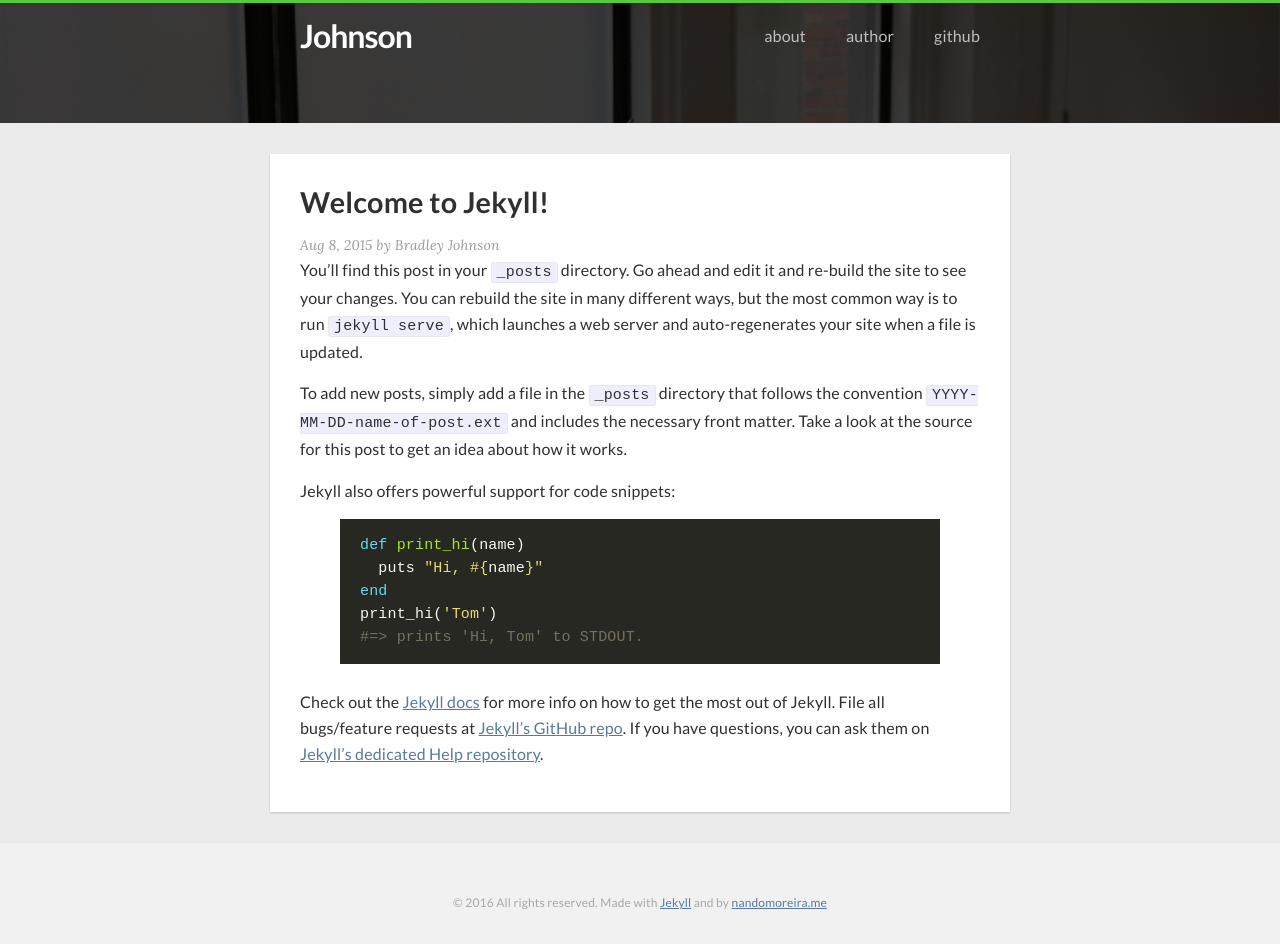
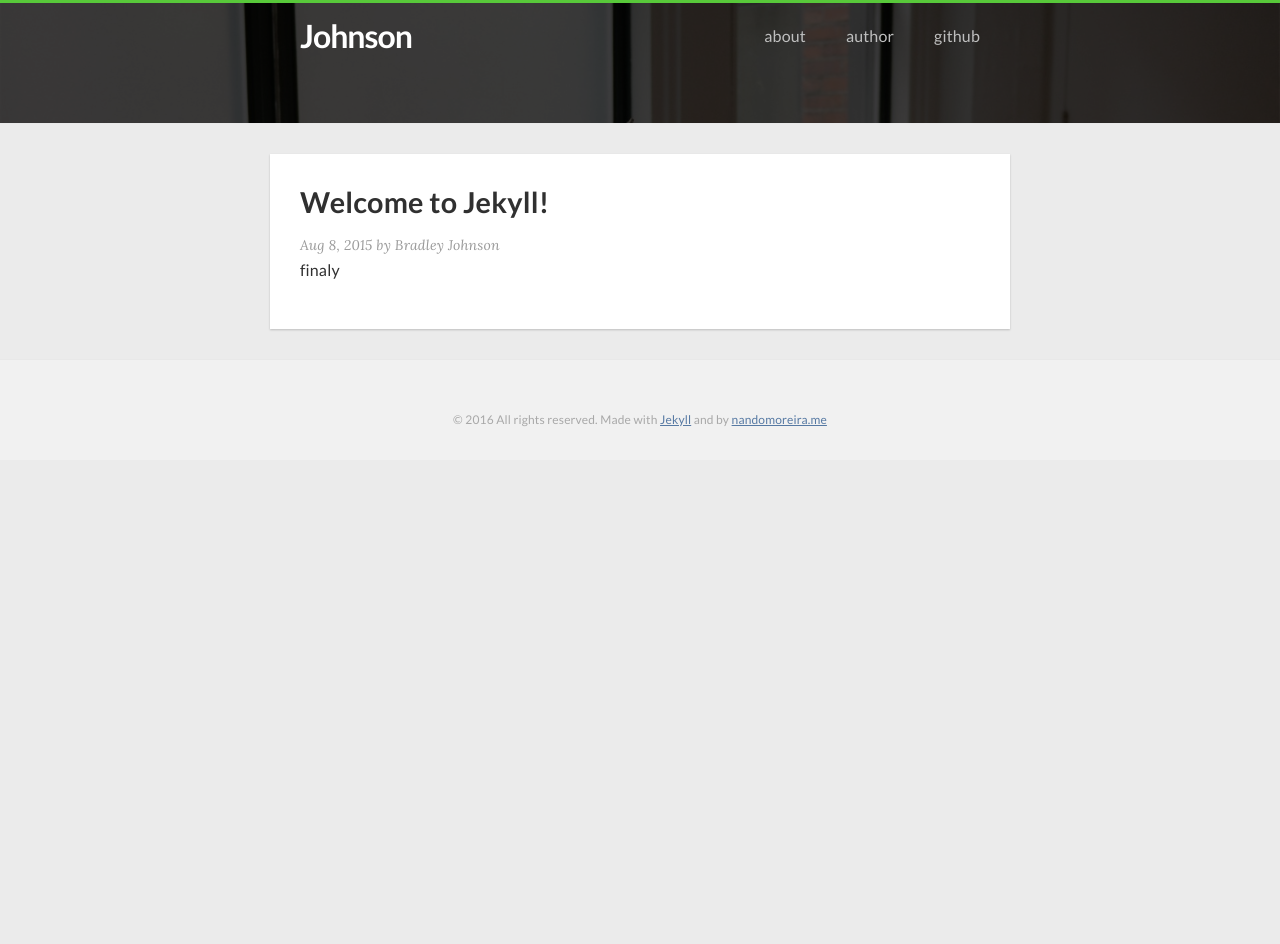
Before and after one commit to zsfbradleyjohnson/zsfbradleyjohnson.github.io, a Jekyll site: the page built from _posts/2015-08-08-welcome-to-jekyll.markdown, in a window 1280 px wide. Built offline with Jekyll 4.4.1, drawn with Linux system fonts in a browser that asks for light colours; nearby versions of some CDN libraries; after the commit the page ends 900 px from its top, so only the background shows below that.

Commit message:
change info

```diff
--- a/_posts/2015-08-08-welcome-to-jekyll.markdown
+++ b/_posts/2015-08-08-welcome-to-jekyll.markdown
@@ -5,22 +5,4 @@
 categories: jekyll update
 comments: true
 ---
-You’ll find this post in your `_posts` directory. Go ahead and edit it and re-build the site to see your changes. You can rebuild the site in many different ways, but the most common way is to run `jekyll serve`, which launches a web server and auto-regenerates your site when a file is updated.
-
-To add new posts, simply add a file in the `_posts` directory that follows the convention `YYYY-MM-DD-name-of-post.ext` and includes the necessary front matter. Take a look at the source for this post to get an idea about how it works.
-
-Jekyll also offers powerful support for code snippets:
-
-{% highlight ruby %}
-def print_hi(name)
-  puts "Hi, #{name}"
-end
-print_hi('Tom')
-#=> prints 'Hi, Tom' to STDOUT.
-{% endhighlight %}
-
-Check out the [Jekyll docs][jekyll] for more info on how to get the most out of Jekyll. File all bugs/feature requests at [Jekyll’s GitHub repo][jekyll-gh]. If you have questions, you can ask them on [Jekyll’s dedicated Help repository][jekyll-help].
-
-[jekyll]:      http://jekyllrb.com
-[jekyll-gh]:   https://github.com/jekyll/jekyll
-[jekyll-help]: https://github.com/jekyll/jekyll-help
+finaly
```
Also changed, not shown: _posts/2015-08-04-far-far-away.markdown (deleted, +0 -28 lines), _posts/2015-08-05-a-wonderful-serenity-has-taken.markdown (deleted, +0 -26 lines), _posts/2015-08-06-the-quick-brown-fox.markdown (deleted, +0 -28 lines), _posts/2015-08-07-lorem-ipsum-dolor.markdown (deleted, +0 -25 lines), _posts/2015-08-07-lorem.markdown (deleted, +0 -39 lines).
